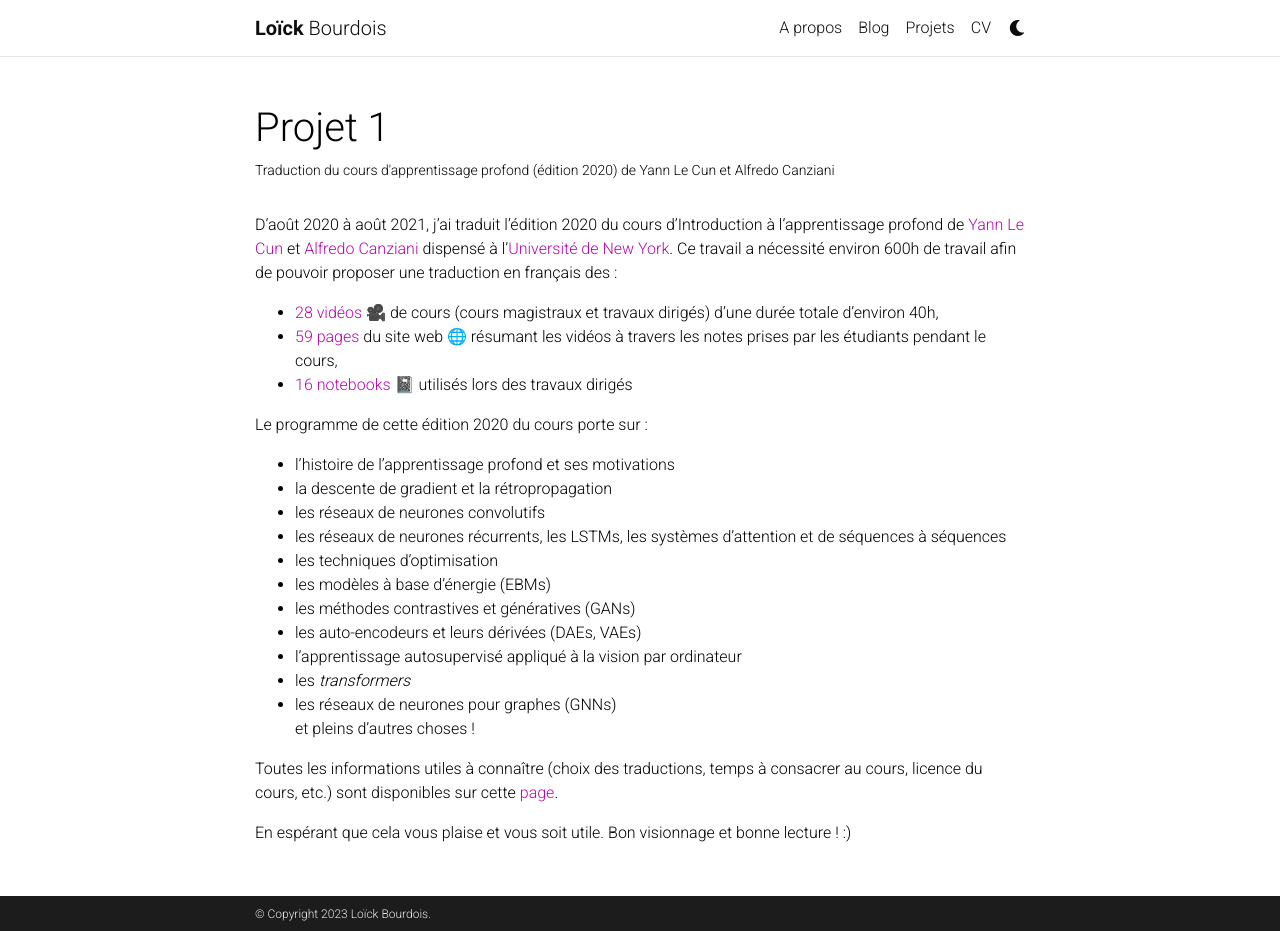
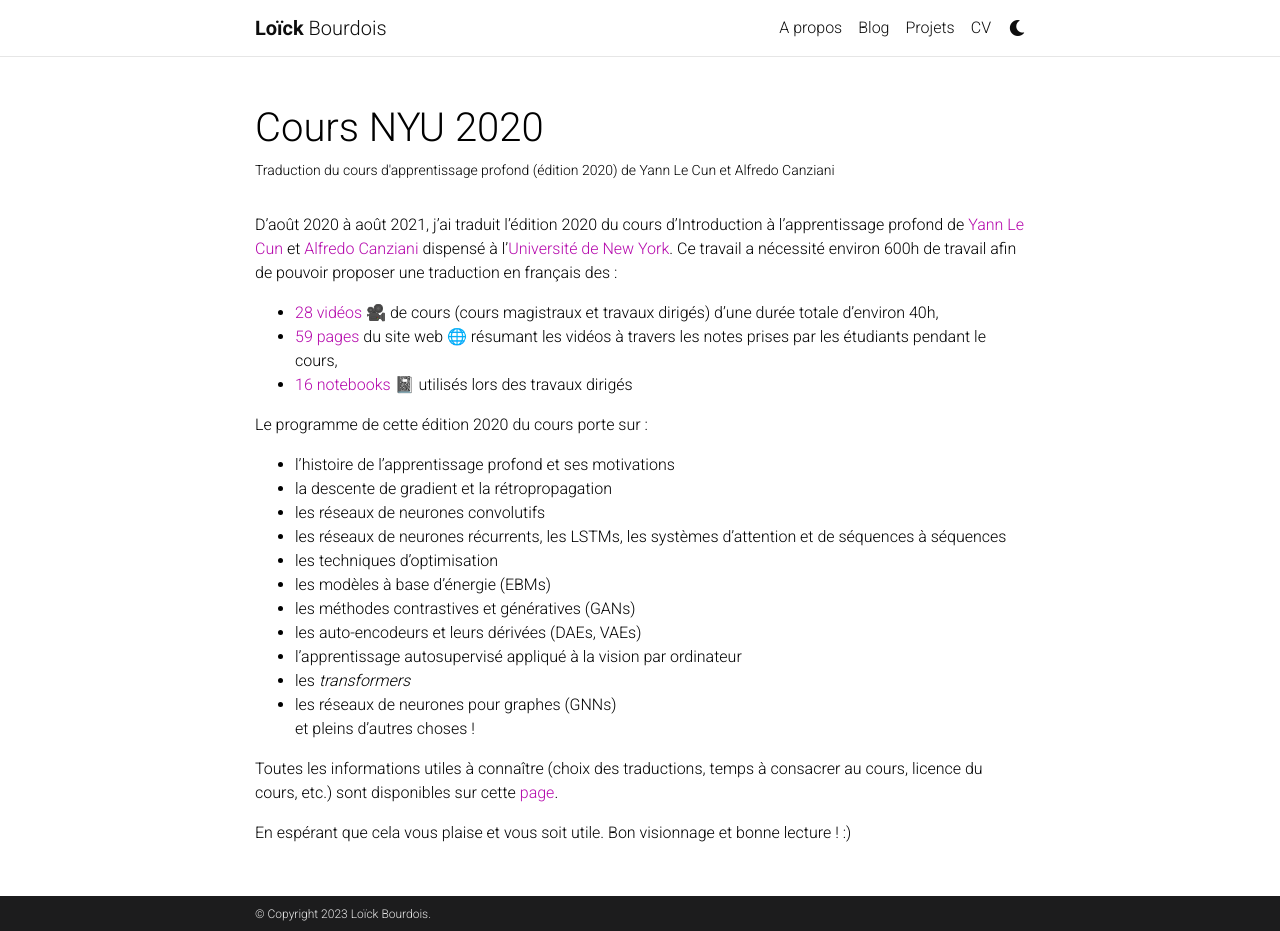
Before and after one commit to lbourdois/lbourdois.github.io, a Jekyll site: the page built from _projects/1_project.md, in a window 1280 px wide and 931 px high. Built offline with Jekyll 4.4.1, drawn with Linux system fonts in a browser that asks for light colours; comment, search, counter and statistics services are not loaded; a style sheet for code colours, icons or effects is not loaded.

Commit message:
Update 1_project.md

```diff
--- a/_projects/1_project.md
+++ b/_projects/1_project.md
@@ -1,6 +1,6 @@
 ---
 layout: page
-title: Projet 1
+title: Cours NYU 2020
 description: Traduction du cours d'apprentissage profond (édition 2020) de Yann Le Cun et Alfredo Canziani
 img: assets/img/NYU Deep Learning.png
 importance: 1
```
